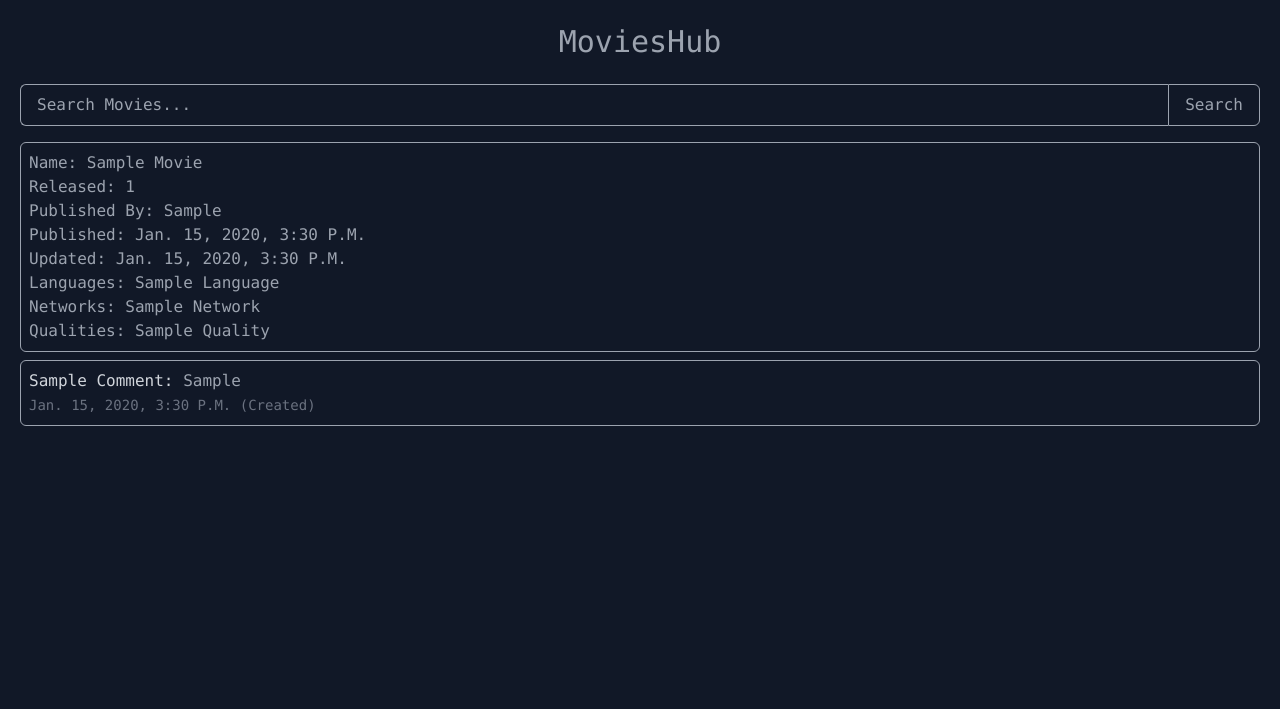
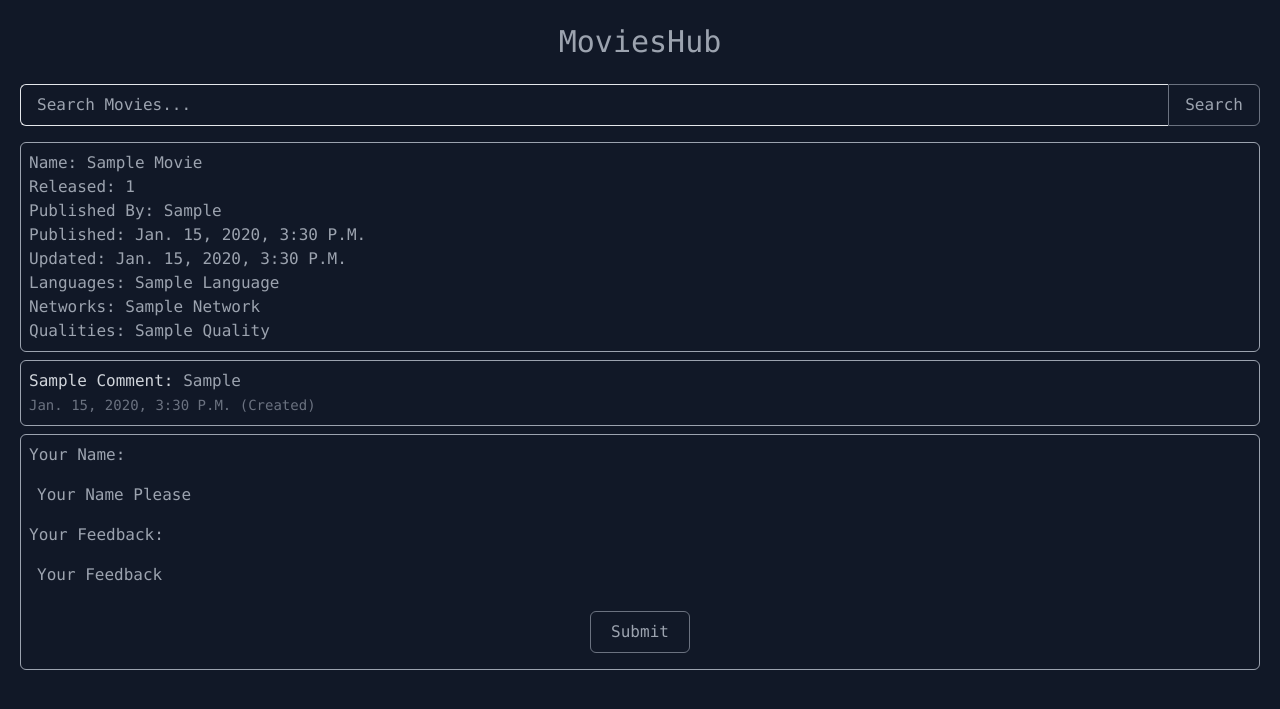
Before and after one commit to AbhishekUnOfficial/MoviesHub, a Django app: a page that uses templates/core/navbar.html in a window 1280 px wide. Shown: the top 709 px of the page. Run offline with Django 4.2, Linux system fonts and the light colour scheme; tables that the repository leaves empty hold one stand-in row (values such as "Sample post"); some libraries are stand-ins or nearby versions.

Commit message:
normal update

```diff
--- a/core/models.py
+++ b/core/models.py
@@ -47,8 +47,6 @@ class Movie(models.Model):
     updated = models.DateTimeField(auto_now=True, blank=True, null=True)
     released = models.IntegerField(blank=True, null=True)
     description = RichTextField(blank=True, null=True)
-    # description = models.FloatField(blank=True, null=True)
-    # description = models.TextField(max_length=200, blank=True, null=True)
     languages = models.ManyToManyField(Language)
     networks = models.ManyToManyField(Network)
     qualities = models.ForeignKey(
--- a/templates/core/movie_detail.html
+++ b/templates/core/movie_detail.html
@@ -32,8 +32,23 @@
         {% endif %}
     </div>
     <!-- comment form -->
-    <div>
+    <div class="mx-5 my-2 p-2 border border-gray-400 font-mono capitalize rounded-md">
         <form method="post">
+            <label for="name">Your name:</label>
+            <input class="bg-transparent capitalize rounded-md p-2 my-2 block w-full outline-none focus:ring-gray-500 active:border-gray-500"
+                   type="text"
+                   name="name"
+                   placeholder="Your name please">
+            <label for="feedback">Your feedback:</label>
+            <input class="bg-transparent capitalize rounded-md p-2 my-2 block w-full outline-none focus:ring-gray-500 active:border-gray-500"
+                   type="text"
+                   name="feedback"
+                   placeholder="Your feedback">
+            <div class="text-center">
+                <input class="border text-center py-2 px-5 my-2 rounded-md border-gray-500"
+                       type="submit"
+                       value="Submit">
+            </div>
         </form>
     </div>
 {% endblock content %}
--- a/templates/core/navbar.html
+++ b/templates/core/navbar.html
@@ -8,9 +8,9 @@
   <form action="{% url 'search-movie' %}" method="post">
     {% csrf_token %}
     <div class="flex mb-4 mx-5 rounded-md">
-      <input class="flex-auto bg-transparent border border-r-0 border-gray-400 rounded-l-md outline-none py-2 px-4"
-        type="text" name="searched" placeholder="Search Movies..." />
-      <button class="flex-none bg-transparent border border-gray-400 rounded-r-md py-2 px-4" type="submit">
+      <input class="flex-auto bg-transparent border border-r-0 rounded-l-md py-2 px-4" type="text" name="searched"
+        placeholder="Search Movies..." />
+      <button class="flex-none border-gray-500 bg-transparent border rounded-r-md py-2 px-4" type="submit">
         Search
       </button>
     </div>
--- a/templates/core/tailwind.config.js
+++ b/templates/core/tailwind.config.js
@@ -1,4 +1,3 @@
-/** @type {import('tailwindcss').Config} */
 module.exports = {
   content: ["*"],
   theme: {
```
Also changed, not shown: templates/core/search_page.html (+12 -21 lines).
